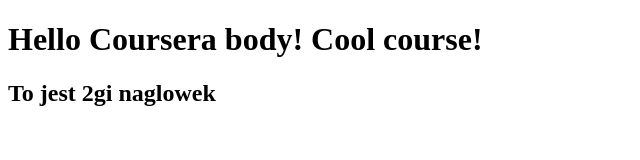
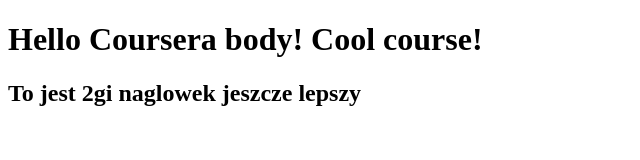
Before and after one commit to Juskr/coursera1, a plain HTML site: page site/index.html in a window 1280 px wide. Shown: the whole page, without its empty margins (0-640 px from the left). Drawn offline with Linux system fonts and the light colour scheme.

Commit message:
Mala zmiana

```diff
--- a/site/index.html
+++ b/site/index.html
@@ -5,6 +5,6 @@
 </head>
 <body>
 <h1>Hello Coursera body! Cool course! </h1>
-<h2>To jest 2gi naglowek</h2>
+<h2>To jest 2gi naglowek jeszcze lepszy</h2>
 </body>
 </html>
```
